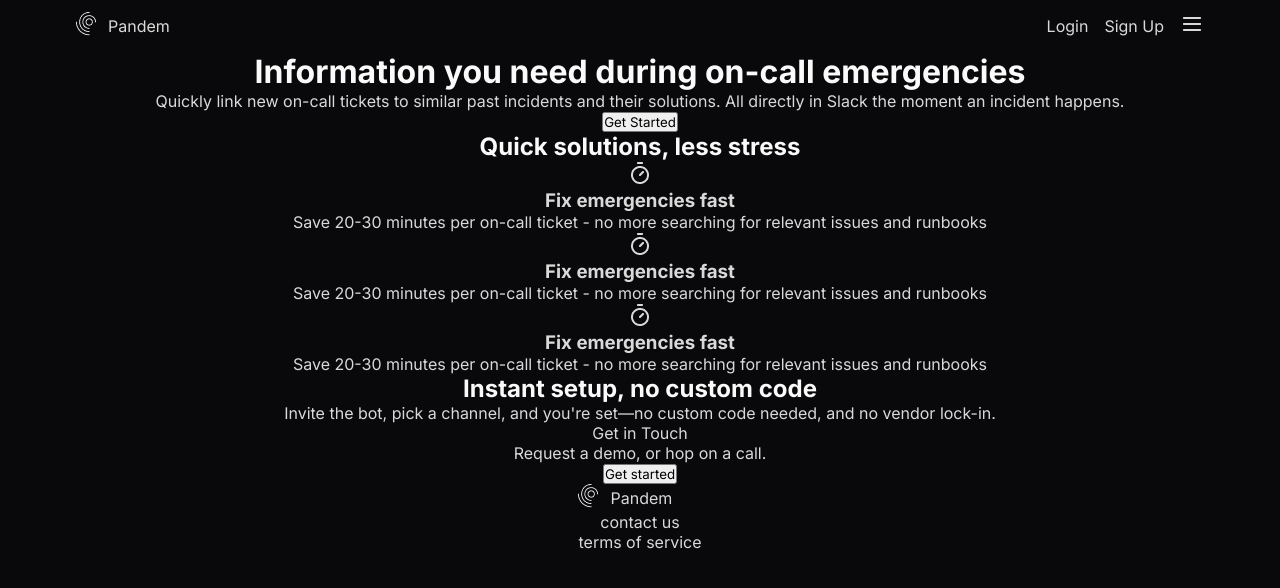
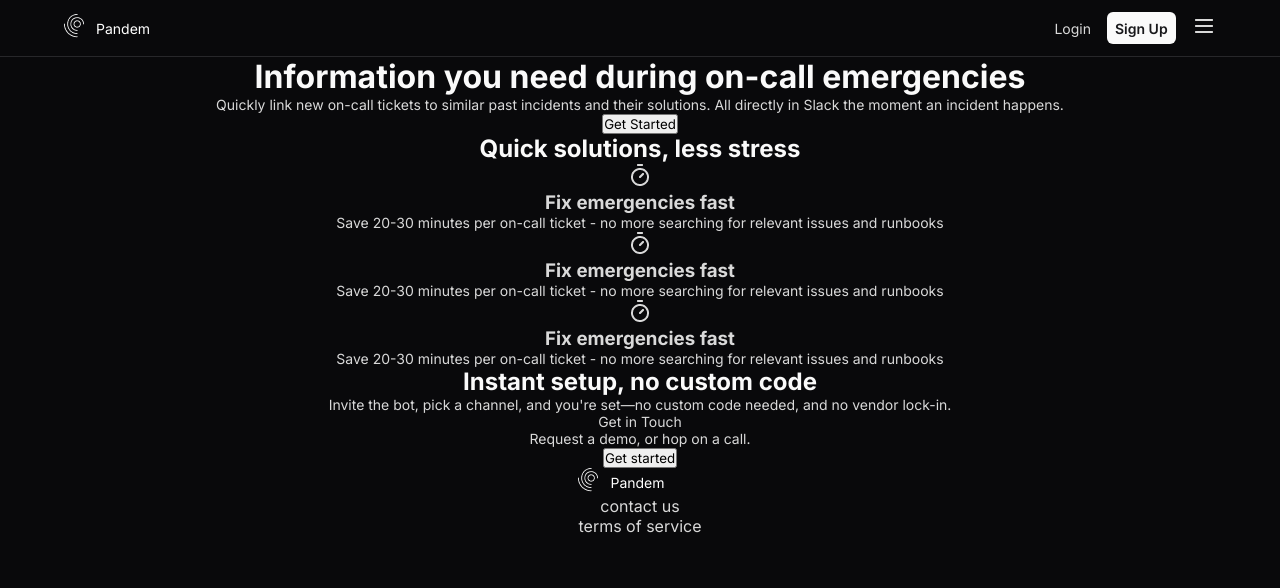
Before and after one commit to Sukhdeep777/practexamen, a plain HTML site: page int1/index.html in a window 1280 px wide. Drawn offline with Linux system fonts and the light colour scheme.

Commit message:
CSS del header hecho donde se concentra el sign up, el logo, la cuenta en general y el header.

```diff
--- a/int1/style.css
+++ b/int1/style.css
@@ -27,12 +27,16 @@ h1,h2{
     color: var(--white-important-text);
 }
 
-p,h3{
+main,section,h3,.login{
     color: var(--white-normal-text);
 }
 
 li{
     list-style: none;
+}
+
+p{
+    font-size: var(--text-mobile);
 }
 
 a{
@@ -46,21 +50,38 @@ a{
 
 /* HEADER */
 
-header,.account,.pandem{
+header,.account,.pandem,.signup p{
     display: flex;
     align-items: center;
 }
 
 header{
-    width: 90%;
+    width: 100%;
     justify-content: space-between;
-    padding: 12px;
+    padding: 12px 5%;
+    border-bottom: 1px solid #27272A;
 }
 
 .account{
     gap: 16px;
 }
 
+.signup{
+    color: #18181B;
+    padding: 2px 8px;
+    background-color: var(--white-important-text);
+    border-radius: 6px;
+}
+
+.signup p{
+    width: 53px;
+    height: 28px;
+    font-weight: 600;
+}
+
 .pandem{
     gap: 12px;
+    color: #FFF;
 }
+
+/* MAIN */
```
